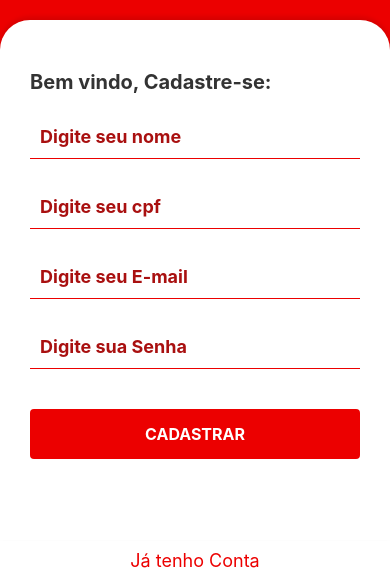
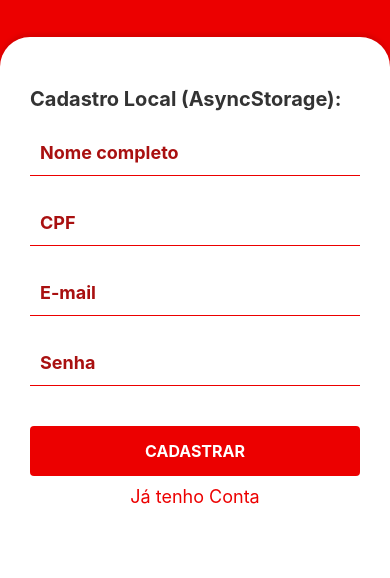
Before and after one commit to NkAndre/controleFinanceiro-santander, a React Native app: screen /Cadastro in a window 390 px wide. Shown: the part 263-841 px from the top of the page. Built offline with nearby package versions, Linux system fonts and the light colour scheme.

Commit message:
feat:cadastro & login so com async

```diff
--- a/src/pages/Cadastro/index.js
+++ b/src/pages/Cadastro/index.js
@@ -3,8 +3,6 @@ import { Text, View, Image, TextInput, StatusBar, Pressable, Alert } from "react
 import { useNavigation } from '@react-navigation/native';
 import AsyncStorage from "@react-native-async-storage/async-storage";
 import styles from './style';
-import { MaterialIcons } from '@expo/vector-icons';
-import api from '../services/api'; // Certifique-se que o caminho está correto
 
 export default function Cadastro() {
   const navigation = useNavigation();
@@ -13,114 +11,58 @@ export default function Cadastro() {
   const [email, setEmail] = useState('');
   const [senha, setSenha] = useState('');
 
-  // Função para cadastrar no MySQL via API Laravel
   const realizarCadastro = async () => {
-    // 1. Validação básica de campos vazios
-    if (nome === '' || cpf === '' || email === '' || senha === '') {
+    if (!nome || !cpf || !email || !senha) {
       Alert.alert("Erro", "Preencha todos os campos!");
       return;
     }
 
     try {
-      // 2. Chamada para a API Laravel
-      const response = await api.post('/cadastro', {
-        nome: nome,
-        cpf: cpf,
-        email: email,
-        senha: senha
-      });
+      // 1. Pegar a lista de usuários já cadastrados (ou criar uma vazia)
+      const usuariosExistentes = await AsyncStorage.getItem("@Usuarios_App");
+      const listaLogins = usuariosExistentes ? JSON.parse(usuariosExistentes) : [];
 
-      // 3. Se o Laravel retornar status 201 (Created)
-      if (response.status === 201) {
-        console.log("Usuário cadastrado no MySQL:", response.data.user);
-
-        // Opcional: Salva uma cópia local se desejar
-        await AsyncStorage.setItem("@User", JSON.stringify(response.data.user));
-
-        Alert.alert("Sucesso", "Cadastro realizado com sucesso!");
-
-        // Limpa os campos
-        setNome(''); setCpf(''); setEmail(''); setSenha('');
-
-        // Navega para a tela de Login
-        navigation.navigate('Login');
+      // 2. Verificar se o e-mail já existe
+      const usuarioJaExiste = listaLogins.find(user => user.email === email);
+      if (usuarioJaExiste) {
+        Alert.alert("Erro", "Este e-mail já está cadastrado.");
+        return;
       }
 
+      // 3. Adicionar novo usuário à lista
+      const novoUsuario = { nome, cpf, email, senha };
+      listaLogins.push(novoUsuario);
+
+      // 4. Salvar a lista atualizada
+      await AsyncStorage.setItem("@Usuarios_App", JSON.stringify(listaLogins));
+
+      Alert.alert("Sucesso", "Cadastro realizado localmente!");
+      navigation.navigate('Login');
+
     } catch (error) {
-      // 4. Tratamento de erros vindo do Laravel (CORS, Validação, etc)
-      if (error.response) {
-        // Erros de validação do Laravel (Ex: E-mail já existe)
-        const erroMensagem = error.response.data.errors
-          ? Object.values(error.response.data.errors)[0][0]
-          : "Erro ao cadastrar";
-
-        Alert.alert("Ops!", erroMensagem);
-        console.log("Erro do servidor:", error.response.data);
-      } else {
-        // Erro de rede ou servidor desligado
-        Alert.alert("Erro", "Não foi possível conectar ao servidor. Verifique se o Laravel está rodando.");
-        console.log("Erro de conexão:", error.message);
-      }
+      Alert.alert("Erro", "Falha ao salvar dados no dispositivo.");
     }
   };
 
   return (
     <View style={styles.container}>
       <StatusBar barStyle="light-content" />
-
       <View style={styles.boxImg}>
-        <Image
-          style={styles.img}
-          source={require('../../../assets/logo-santander.png')}
-        />
+        <Image style={styles.img} source={require('../../../assets/logo-santander.png')} />
       </View>
 
       <View style={styles.form}>
-        <Text style={styles.label}>Bem vindo, Cadastre-se:</Text>
+        <Text style={styles.label}>Cadastro Local (AsyncStorage):</Text>
+        <TextInput style={styles.input} placeholder="Nome completo" value={nome} onChangeText={setNome} />
+        <TextInput style={styles.input} placeholder="CPF" keyboardType="numeric" value={cpf} onChangeText={setCpf} />
+        <TextInput style={styles.input} placeholder="E-mail" keyboardType="email-address" autoCapitalize="none" value={email} onChangeText={setEmail} />
+        <TextInput style={styles.input} placeholder="Senha" secureTextEntry value={senha} onChangeText={setSenha} />
 
-        <TextInput
-          style={styles.input}
-          placeholder="Digite seu nome"
-          value={nome}
-          onChangeText={setNome}
-        />
-
-        <TextInput
-          style={styles.input}
-          placeholder="Digite seu cpf"
-          keyboardType="numeric"
-          value={cpf}
-          onChangeText={setCpf}
-        />
-
-        <TextInput
-          style={styles.input}
-          placeholder="Digite seu E-mail"
-          keyboardType="email-address"
-          autoCapitalize="none"
-          value={email}
-          onChangeText={setEmail}
-        />
-
-        <TextInput
-          style={styles.input}
-          placeholder="Digite sua Senha"
-          value={senha}
-          onChangeText={setSenha}
-          secureTextEntry={true}
-        />
-
-        <Pressable
-          onPress={realizarCadastro}
-          style={styles.btn}
-        >
+        <Pressable onPress={realizarCadastro} style={styles.btn}>
           <Text style={styles.buttonText}>Cadastrar</Text>
         </Pressable>
-      </View>
 
-      <View>
-        <Pressable onPress={() => navigation.navigate('Login')}
-          style={styles.btnCadastro}>
+        <Pressable onPress={() => navigation.navigate('Login')} style={styles.btnCadastro}>
           <Text style={styles.txtNormal}>Já tenho Conta</Text>
         </Pressable>
       </View>
--- a/src/pages/Login/index.js
+++ b/src/pages/Login/index.js
@@ -1,84 +1,64 @@
-import React, { useState, useEffect } from "react";
+import React, { useState } from "react";
 import { Text, View, Image, TextInput, StatusBar, Pressable, Alert } from "react-native";
 import { useNavigation } from '@react-navigation/native';
 import AsyncStorage from "@react-native-async-storage/async-storage";
+import { MaterialIcons } from '@expo/vector-icons';
 import styles from './style';
-import { MaterialIcons } from '@expo/vector-icons';
-import api from '../services/api';
-
 
 export default function Login() {
   const navigation = useNavigation();
-
   const [email, setEmail] = useState('');
   const [senha, setSenha] = useState('');
 
-
   const handleLogin = async () => {
-  if (email === '' || senha === '') {
+    if (!email || !senha) {
       Alert.alert("Atenção", "Preencha todos os campos.");
       return;
     }
 
     try {
-    // 1. Chamar a API de verdade (AuthController@login no Laravel)
-    const response = await api.post('/login', {
-      email: email,
-      senha: senha
-    });
+      // 1. Buscar a lista de usuários no Storage
+      const usuariosStorage = await AsyncStorage.getItem("@Usuarios_App");
+      const listaLogins = usuariosStorage ? JSON.parse(usuariosStorage) : [];
 
-    // 2. Se o Laravel encontrar o usuário e a senha bater
-    if (response.status === 200) {
-      const user = response.data.user;
+      // 2. Tentar encontrar o usuário com email e senha iguais
+      const usuarioEncontrado = listaLogins.find(
+        user => user.email === email && user.senha === senha
+      );
 
-      // 3. Salva no navegador que o usuário está logado
+      if (usuarioEncontrado) {
+        // 3. Salvar que este usuário específico está logado agora
         await AsyncStorage.setItem("@logado", "true");
-      await AsyncStorage.setItem("@User", JSON.stringify(user));
+        await AsyncStorage.setItem("@User", JSON.stringify(usuarioEncontrado));
 
-      Alert.alert("Sucesso", `Bem-vindo, ${user.name}!`);
+        Alert.alert("Sucesso", `Bem-vindo, ${usuarioEncontrado.nome}!`);
+        navigation.replace('Home');
+      } else {
+        Alert.alert("Erro", "E-mail ou senha incorretos.");
+      }
 
-      // Vai para a Home
-      navigation.replace('Home');
-    }
     } catch (error) {
-    // 4. Trata erros (Senha errada, e-mail não existe, etc)
-    if (error.response) {
-      Alert.alert("Erro", error.response.data.message || "Credenciais inválidas");
-    } else {
-      Alert.alert("Erro", "Não foi possível conectar ao servidor. Verifique se o Laravel está rodando.");
-    }
-    console.log("Erro no login:", error);
+      Alert.alert("Erro", "Problema ao acessar o armazenamento local.");
     }
   };
+
   return (
     <View style={styles.container}>
       <StatusBar barStyle="light-content" />
-
       <View style={styles.boxImg}>
-        <Image
-          style={styles.img}
-          source={require('../../../assets/logo-santander.png')}
-        />
+        <Image style={styles.img} source={require('../../../assets/logo-santander.png')} />
       </View>
 
       <View style={styles.form}>
-        <Text style={styles.label}>Olá, identifique-se:</Text>
-
+        <Text style={styles.label}>Login Local:</Text>
         <View style={styles.inputContainer}>
-          <MaterialIcons
-            name="mail-outline"
-            size={22}
-            color="#999"
-            style={styles.inputIcon}
-          />
+          <MaterialIcons name="mail-outline" size={22} color="#999" style={styles.inputIcon} />
           <TextInput
             style={styles.input}
             placeholder="Digite seu e-mail"
-            placeholderTextColor="#999"
             value={email}
             onChangeText={setEmail}
-            keyboardType="email-address" // Abre o teclado com @
-            autoCapitalize="none"        // Evita E-mail com letra maiúscula, tst de validation
+            autoCapitalize="none"
           />
         </View>
 
@@ -87,27 +67,17 @@ const handleLogin = async () => {
           <TextInput
             style={styles.input}
             placeholder="Digite sua Senha"
-            placeholderTextColor="#999"
             value={senha}
             onChangeText={setSenha}
-            secureTextEntry={true}
+            secureTextEntry
           />
         </View>
 
-        <View>
-          <Pressable onPress={() => navigation.navigate('Cadastro')}
-            style={styles.btnCadastro}>
-            <Text style={styles.txtNormal}>Não tem uma conta?
-              <Text style={styles.txtCadastrar}> Cadastre-se</Text>
-            </Text>
+        <Pressable onPress={() => navigation.navigate('Cadastro')} style={styles.btnCadastro}>
+          <Text style={styles.txtNormal}>Não tem uma conta? <Text style={styles.txtCadastrar}>Cadastre-se</Text></Text>
         </Pressable>
-        </View>
 
-        {/* Botão agora chama a função handleLogin */}
-        <Pressable
-          onPress={handleLogin}
-          style={styles.btn}
-        >
+        <Pressable onPress={handleLogin} style={styles.btn}>
           <Text style={styles.buttonText}>Entrar</Text>
         </Pressable>
       </View>
--- a/src/pages/services/api.js
+++ /dev/null
@@ -1,11 +0,0 @@
-import axios from 'axios';
-
-const api = axios.create({
-  baseURL: 'http://localhost:8000/api', // URL padrão do seu servidor Laravel
-  headers: {
-    'Content-Type': 'application/json',
-    'Accept': 'application/json',
-  }
-});
-
-export default api;
```
Lines whose indentation alone changed are shown as unchanged.
